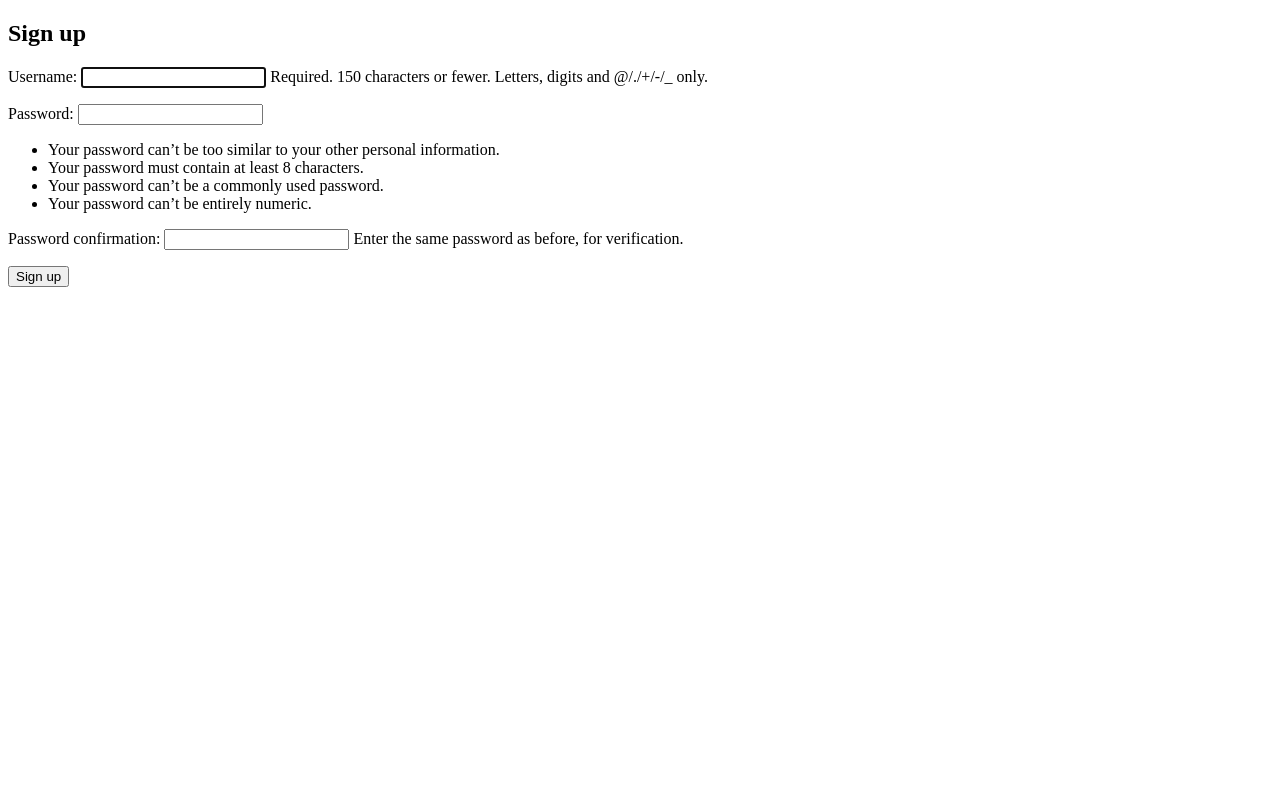
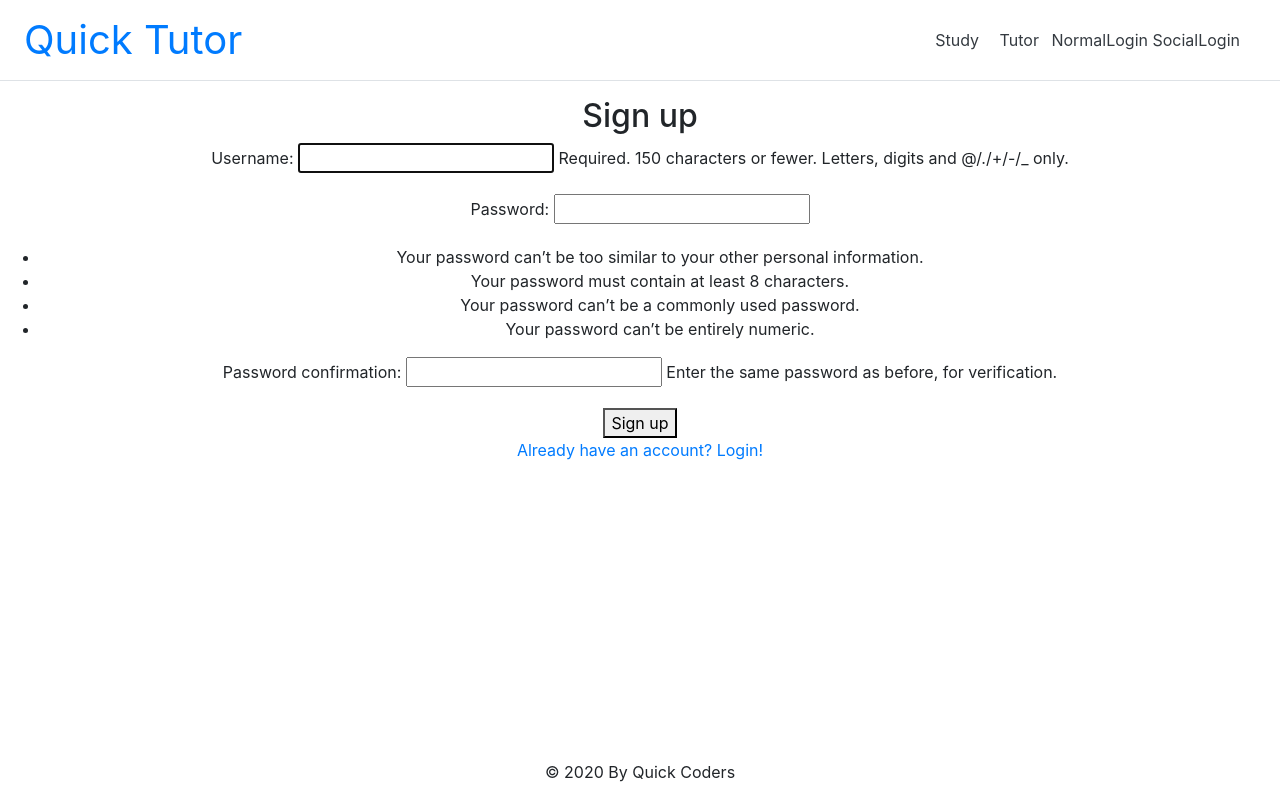
Before and after one commit to HarrisonClark/QuickTutor, a Django app: page /login/signup/ in a window 1280 px wide. Run offline with Django 3.2, Linux system fonts and the light colour scheme; tables that the repository leaves empty hold one stand-in row (values such as "Sample post"); some libraries are stand-ins or nearby versions.

Commit message:
Added base and other templates, login required, basic login page

```diff
--- a/QuickCoders/settings.py
+++ b/QuickCoders/settings.py
@@ -157,3 +157,5 @@ except ImportError:
     found = False
 
 LOGIN_REDIRECT_URL = '/'
+LOGIN_URL = '/login/login'
+LOGOUT_REDIRECT_URL = '/login/login'
--- a/QuickCoders/urls.py
+++ b/QuickCoders/urls.py
@@ -16,14 +16,17 @@ Including another URLconf
 from django.contrib import admin
 from django.urls import path, include
 from django.views.generic import TemplateView
+from .views import homepage
 
 urlpatterns = [
     path('study/', include('study.urls')),
     path('tutor/', include('tutor.urls')),
     path('admin/', admin.site.urls),
     path('login/', include('login.urls')),
-	path('sociallogin/', include('allauth.urls')),
+	path('sociallogin/', include('allauth.urls'), name="social"),
+
+    path('', homepage)
 
 	# login template
-	path('', TemplateView.as_view(template_name="login/index.html"))
+	# path('', TemplateView.as_view(template_name="login/index.html"))
 ]
--- /dev/null
+++ b/QuickCoders/views.py
@@ -0,0 +1,4 @@
+from django.shortcuts import redirect, render
+
+def homepage(request):
+    return render(request, 'study/home.html')
--- a/login/templates/base.html
+++ b/login/templates/base.html
@@ -1,13 +1,41 @@
+{% load static %}
+
 <!DOCTYPE html>
-<html>
-<head>
-  <meta charset="utf-8">
-  <title>{% block title %}Django Auth Tutorial{% endblock %}</title>
-</head>
-<body>
-  <main>
-    {% block content %}
-    {% endblock %}
-  </main>
-</body>
+<html lang="en">
+  <head>
+    <title>{% block title %}{% endblock %}</title>
+
+    <link
+      rel="stylesheet"
+      href="https://maxcdn.bootstrapcdn.com/bootstrap/4.0.0/css/bootstrap.min.css"
+      integrity="sha384-Gn5384xqQ1aoWXA+058RXPxPg6fy4IWvTNh0E263XmFcJlSAwiGgFAW/dAiS6JXm"
+      crossorigin="anonymous"
+    />
+  </head>
+
+  <body style="text-align:center">
+    <header>
+      <div
+        class="d-flex flex-column flex-md-row align-items-center p-3 px-md-4 mb-3 bg-white border-bottom box-shadow"
+      >
+        <h1 class="my-0 mr-md-auto font-weight-normal"><a href="/">Quick Tutor</a></h1>
+        <nav class="my-2 my-md-0 mr-md-3">
+          <a href="{% url 'study:index' %}" class="p-2 text-dark">Study</a>
+          <a href="{% url 'tutor:index' %}" class="p-2 text-dark">Tutor</a>
+          <a href="{% url 'login:login' %}" class="=p-2 text-dark">NormalLogin</a>
+          <a href="/sociallogin/signup" class="=p-2 text-dark">SocialLogin</a>
+        </nav>
+      </div>
+    </header>
+
+    <div class="text-center">
+      {% block content %}{% endblock %}
+    </div>
+
+    <footer class="page-footer text-center fixed-bottom">
+      <p class="cointer">
+        © 2020 By Quick Coders
+      </p>
+    </footer>
+  </body>
 </html>
--- a/login/templates/signup.html
+++ b/login/templates/registration/signup.html
@@ -9,4 +9,5 @@
     {{ form.as_p }}
     <button type="submit">Sign up</button>
   </form>
+<p><a href="{% url 'login:login' %}">Already have an account? Login!</a></p>
 {% endblock %}
--- a/login/urls.py
+++ b/login/urls.py
@@ -3,8 +3,9 @@ from django.urls import path,include
 
 from . import views
 
+app_name = 'login'
 urlpatterns = [
-    path('', views.Login, name="index"),
-    path('', include('django.contrib.auth.urls')),
-    path('signup/', views.SignUp.as_view(), name='signup'),
+    # path('', views.Login, name="index"),
+    path('', include('django.contrib.auth.urls'), name="login"),
+    path('signup/', views.Signup, name='signup'),
 ]
--- a/login/views.py
+++ b/login/views.py
@@ -1,14 +1,24 @@
-from django.shortcuts import render
+from django.shortcuts import redirect, render
 from django.http import HttpResponse
 
 from django.contrib.auth.forms import UserCreationForm
 from django.urls import reverse_lazy
 from django.views import generic
+from django.contrib.auth import authenticate, login
 
 def Login(request):
     return HttpResponse("Login Page!")
 
-class SignUp(generic.CreateView):
-    form_class = UserCreationForm
-    success_url = reverse_lazy('login')
-    template_name = 'signup.html'
+def Signup(request):
+    if request.method == 'POST':
+        form = UserCreationForm(request.POST)
+        if form.is_valid():
+            form.save()
+            username = form.cleaned_data.get('username')
+            raw_password = form.cleaned_data.get('password1')
+            user = authenticate(username=username, password=raw_password)
+            login(request, user)
+            return redirect('/')
+    else:
+        form = UserCreationForm()
+    return render(request, 'registration/signup.html', {'form': form})
--- a/study/urls.py
+++ b/study/urls.py
@@ -3,6 +3,7 @@ from django.urls import path,include
 
 from . import views
 
+app_name = 'study'
 urlpatterns = [
     path('', views.index, name="index"),
 ]
--- a/study/views.py
+++ b/study/views.py
@@ -1,5 +1,7 @@
 from django.shortcuts import render
 from django.http import HttpResponse
+from django.contrib.auth.decorators import login_required
 
+@login_required
 def index(request):
-    return HttpResponse("Hello Students!")
+    return render(request, 'study/index.html')
--- a/tutor/urls.py
+++ b/tutor/urls.py
@@ -3,6 +3,7 @@ from django.urls import path,include
 
 from . import views
 
+app_name = 'tutor'
 urlpatterns = [
     path('', views.index, name="index"),
 ]
--- a/tutor/views.py
+++ b/tutor/views.py
@@ -1,5 +1,7 @@
 from django.shortcuts import render
 from django.http import HttpResponse
+from django.contrib.auth.decorators import login_required
 
+@login_required
 def index(request):
-    return HttpResponse("Hello Tutors!")
+    return render(request, 'tutor/index.html')
```
Also changed, not shown: login/templates/registration/login.html (+36 -5 lines), study/templates/study/home.html (added, +8 -0 lines), study/templates/study/index.html (added, +7 -0 lines), tutor/templates/tutor/index.html (added, +9 -0 lines).
